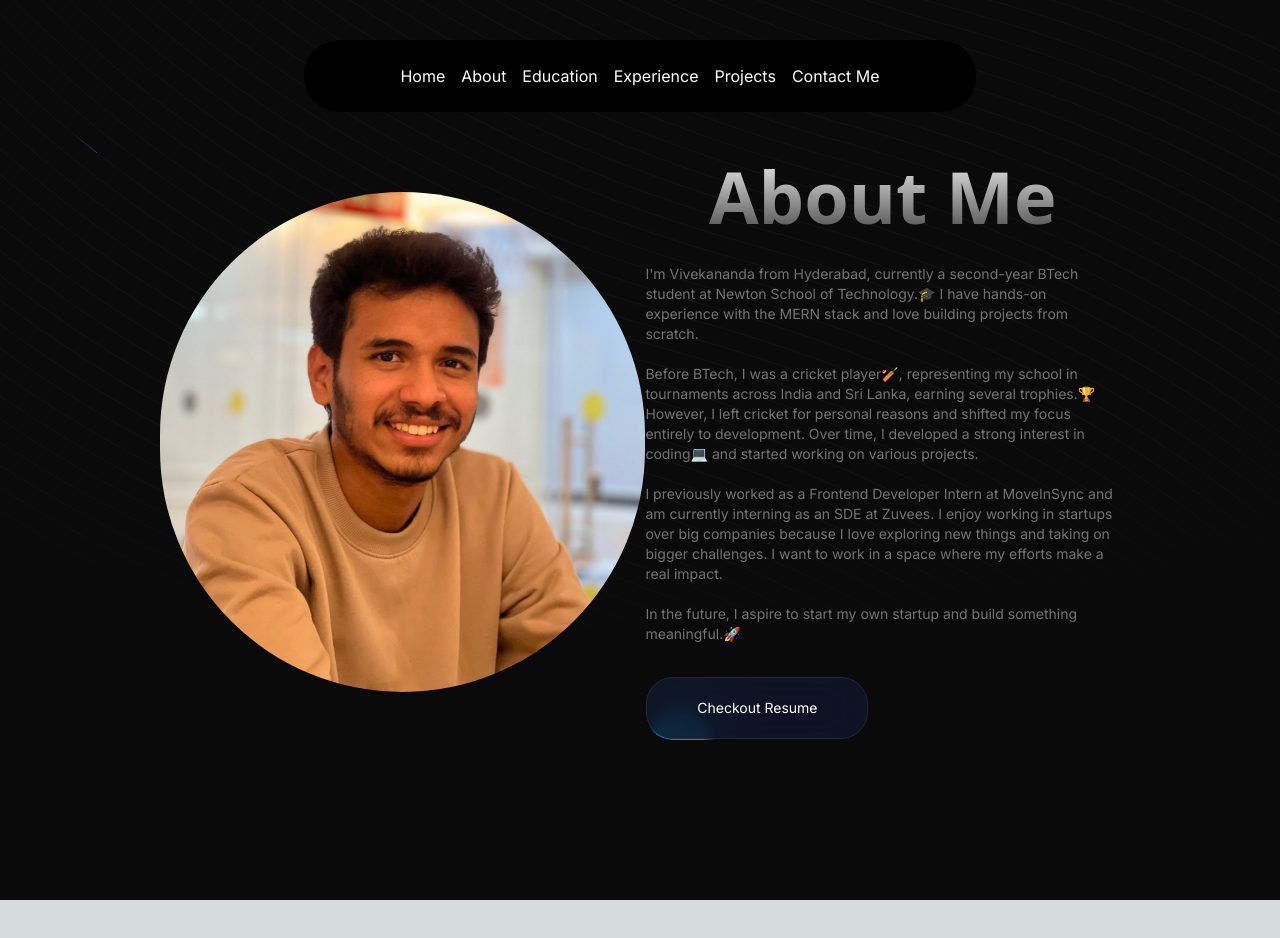
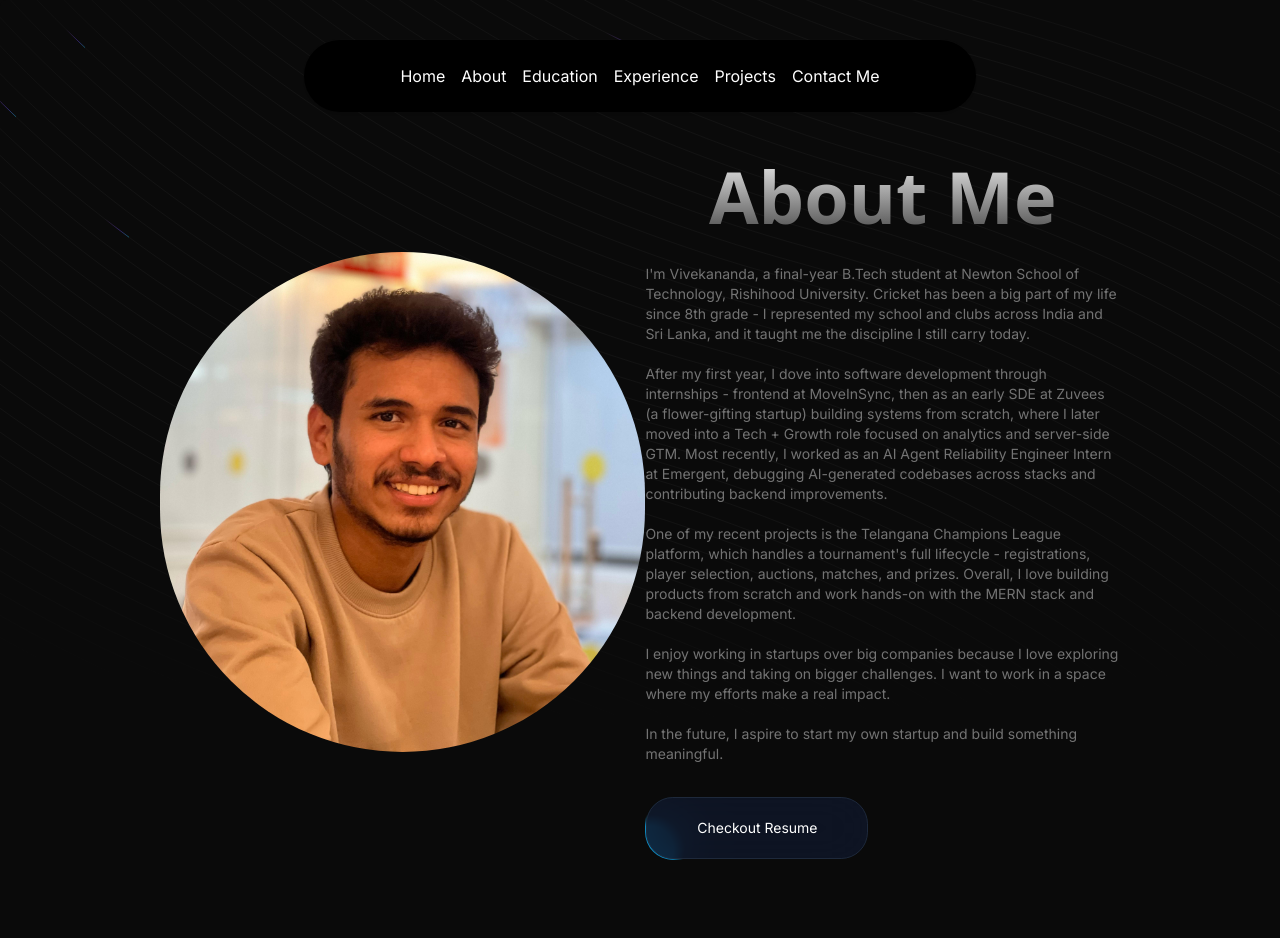
Before and after one commit to nandu-99/Portfolio, a Next.js app: page /about in a window 1280 px wide. Shown: the top 938 px of the page. Before the commit the page ends 900 px from the top, so only its background shows below. Built offline with nearby package versions, Linux system fonts and the light colour scheme.

Commit message:
update about and tagline

```diff
--- a/src/app/about/page.tsx
+++ b/src/app/about/page.tsx
@@ -31,27 +31,35 @@ function page() {
           </h1>
           <br />
           <p className="text-neutral-500 max-w-lg mx-auto my-2 text-sm text-left relative z-10">
-            I'm Vivekananda from Hyderabad, currently a second-year BTech
-            student at Newton School of Technology.🎓 I have hands-on experience
-            with the MERN stack and love building projects from scratch.
+            I'm Vivekananda, a final-year B.Tech student at Newton School of
+            Technology, Rishihood University. Cricket has been a big part of my
+            life since 8th grade - I represented my school and clubs across India
+            and Sri Lanka, and it taught me the discipline I still carry today.
             <br />
             <br />
-            Before BTech, I was a cricket player🏏, representing my school in
-            tournaments across India and Sri Lanka, earning several trophies.🏆
-            However, I left cricket for personal reasons and shifted my focus
-            entirely to development. Over time, I developed a strong interest in
-            coding💻 and started working on various projects.
+            After my first year, I dove into software development through
+            internships - frontend at MoveInSync, then as an early SDE at Zuvees
+            (a flower-gifting startup) building systems from scratch, where I
+            later moved into a Tech + Growth role focused on analytics and
+            server-side GTM. Most recently, I worked as an AI Agent Reliability
+            Engineer Intern at Emergent, debugging AI-generated codebases across
+            stacks and contributing backend improvements.
             <br />
             <br />
-            I previously worked as a Frontend Developer Intern at MoveInSync and
-            am currently interning as an SDE at Zuvees. I enjoy working in
-            startups over big companies because I love exploring new things and
-            taking on bigger challenges. I want to work in a space where my
-            efforts make a real impact.
+            One of my recent projects is the Telangana Champions League platform,
+            which handles a tournament's full lifecycle - registrations, player
+            selection, auctions, matches, and prizes. Overall, I love building
+            products from scratch and work hands-on with the MERN stack and
+            backend development.
+            <br />
+            <br />
+            I enjoy working in startups over big companies because I love
+            exploring new things and taking on bigger challenges. I want to work
+            in a space where my efforts make a real impact.
             <br />
             <br />
             In the future, I aspire to start my own startup and build something
-            meaningful.🚀
+            meaningful.
           </p>
 
           <br />
--- a/src/components/lamp.tsx
+++ b/src/components/lamp.tsx
@@ -28,8 +28,8 @@ export function LampDemo() {
       >
         Pottabathini Vivekananda
         <p className="mt-4 font-normal tracking-tight text-base md:text-lg text-neutral-300 max-w-lg mx-auto">
-          Student at NST | Intern @Zuvees | Ex-Intern @Moveinsync | Web
-          Developer | Cricketer | PhotoGrapher
+          Student at NST | Ex-Intern @Emergent, @Zuvees & @MoveInSync | Web
+          Developer | Cricketer | Photographer
         </p>
         <div
           className="mt-4"
```
